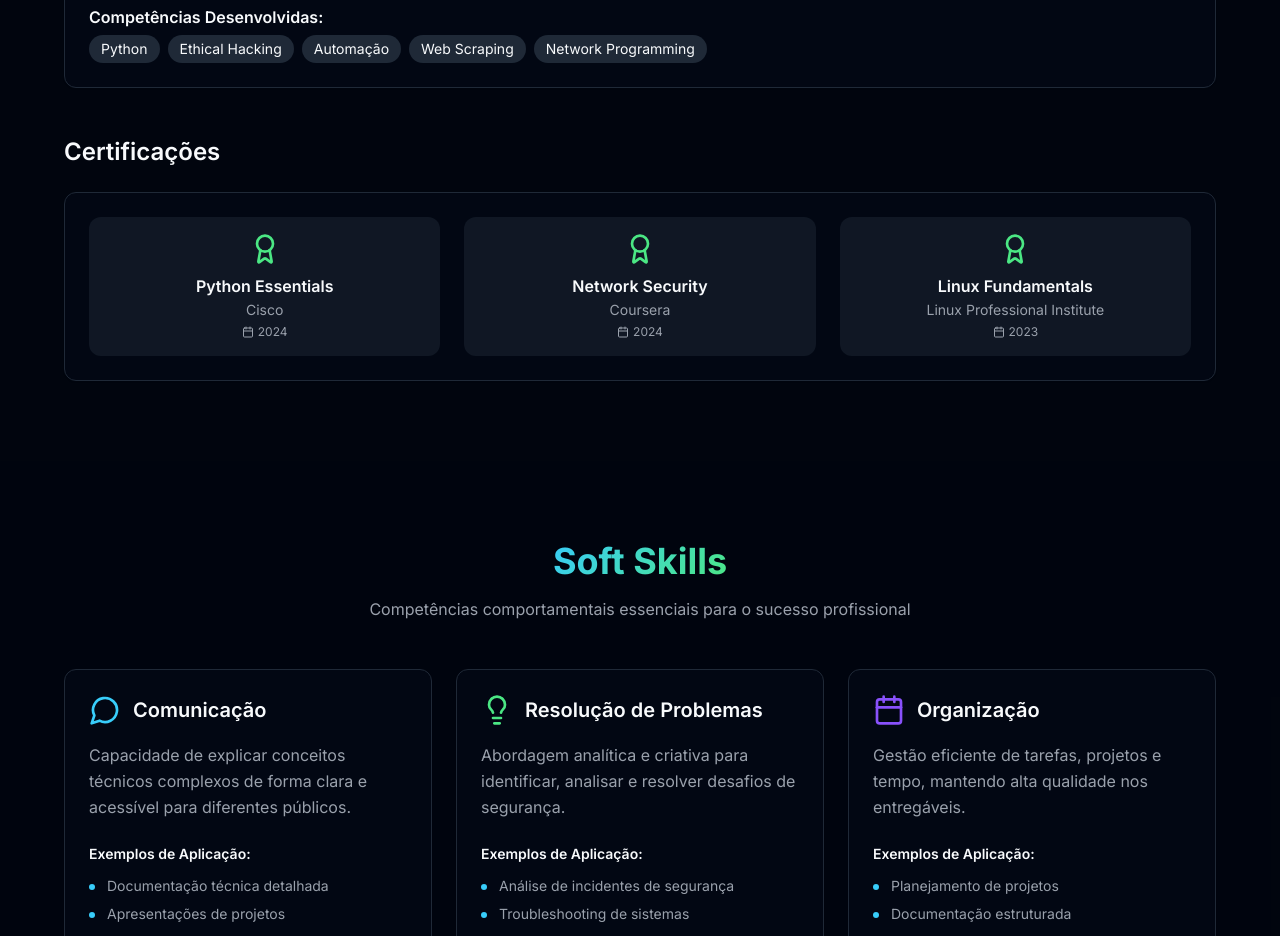
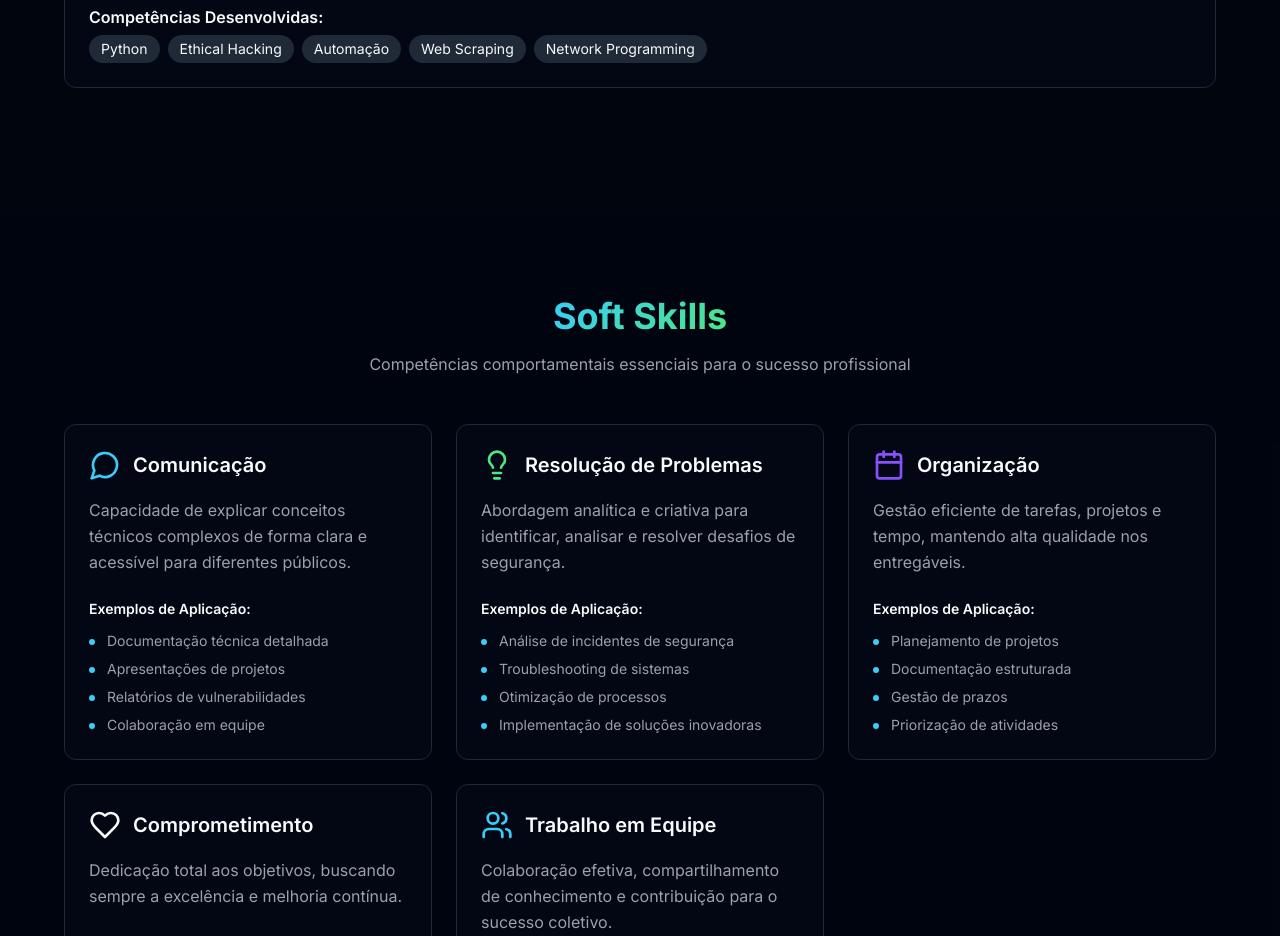
Before and after one commit to samueldias99/samuel-dias-sec-folio, a React (Vite) app: page / in a window 1280 px wide. Shown: the part 5400-6336 px from the top of the page. Built offline with nearby package versions, Linux system fonts and the light colour scheme.

Commit message:
Excluir seção de educação

```diff
--- a/src/components/Education.tsx
+++ b/src/components/Education.tsx
@@ -134,27 +134,6 @@ const Education = () => {
             </div>
           </div>
 
-          {/* Certifications */}
-          <div>
-            <h3 className="text-2xl font-semibold mb-6">Certificações</h3>
-            <Card className="cyber-glow">
-              <CardContent className="p-6">
-                <div className="grid md:grid-cols-3 gap-6">
-                  {certifications.map((cert, index) => (
-                    <div key={cert.name} className="text-center p-4 bg-muted/50 rounded-lg">
-                      <Award className="w-8 h-8 text-accent mx-auto mb-3" />
-                      <h4 className="font-semibold mb-1">{cert.name}</h4>
-                      <p className="text-sm text-muted-foreground mb-1">{cert.provider}</p>
-                      <div className="flex items-center justify-center text-xs text-muted-foreground">
-                        <Calendar className="w-3 h-3 mr-1" />
-                        {cert.year}
-                      </div>
-                    </div>
-                  ))}
-                </div>
-              </CardContent>
-            </Card>
-          </div>
 
         </div>
       </div>
```
